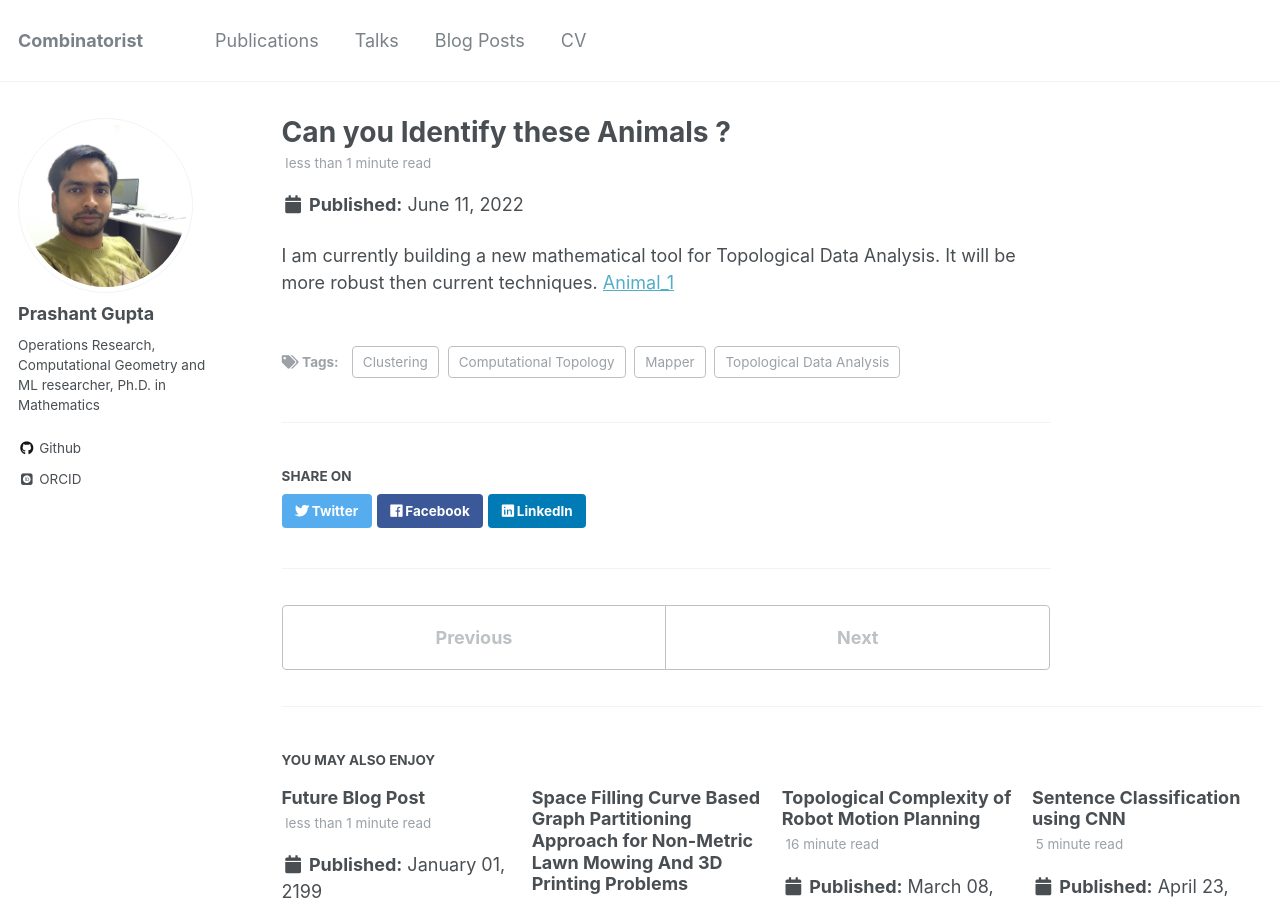
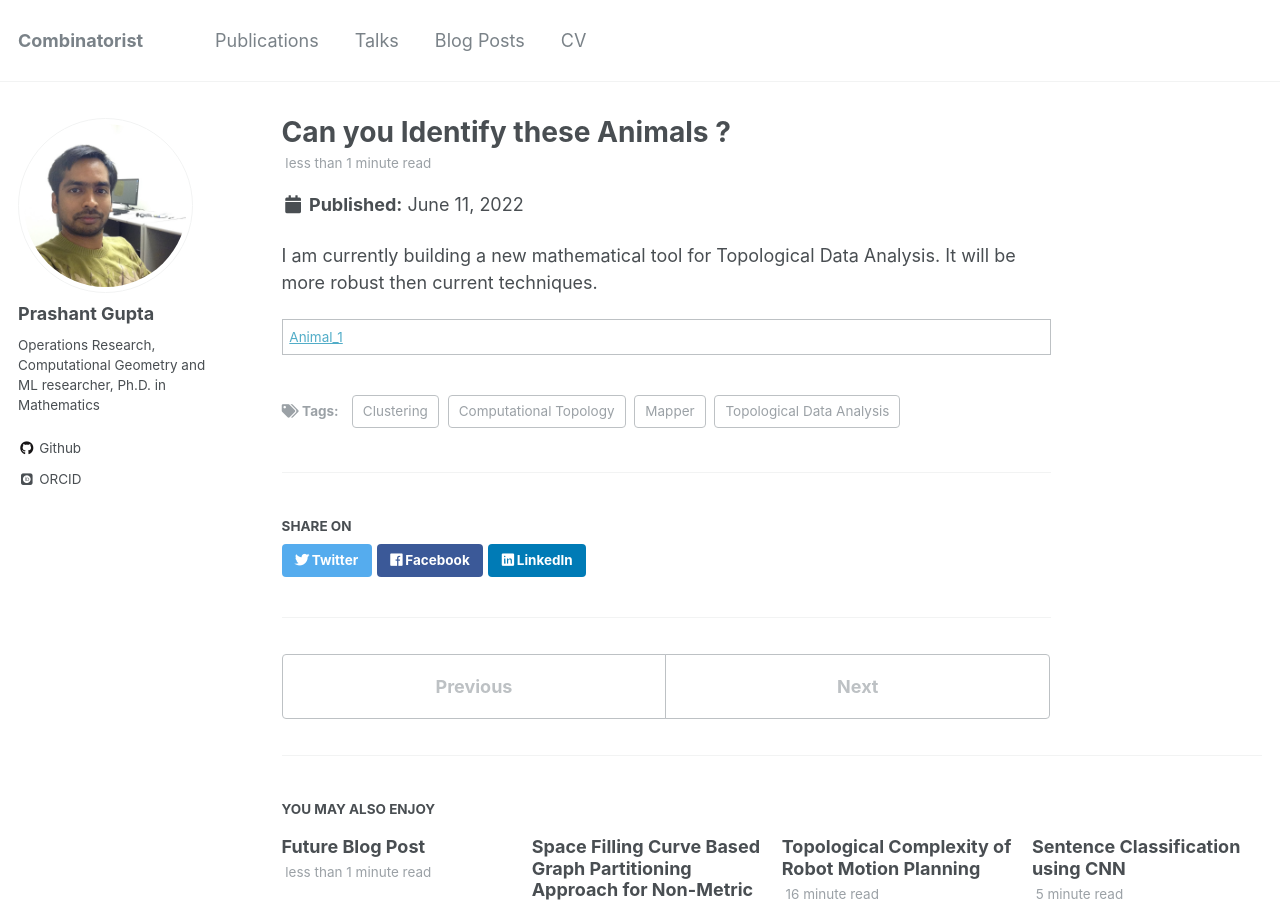
Before and after one commit to pragup/pragup.github.io, a Jekyll site: the page built from _posts/2022-06-11-Mapper.md, in a window 1280 px wide and 900 px high. Built offline with Jekyll 4.4.1, drawn with Linux system fonts in a browser that asks for light colours; some web fonts are replaced.

Commit message:
no message

```diff
--- a/_posts/2022-06-11-Mapper.md
+++ b/_posts/2022-06-11-Mapper.md
@@ -10,4 +10,5 @@
 ---
 
 I am currently building a new mathematical tool for Topological Data Analysis. It will be more robust then current techniques.
-[Animal_1](https://pragup.github.io/images/animal_1.html)
+
+|[Animal_1](https://pragup.github.io/images/animal_1.html)|
```
